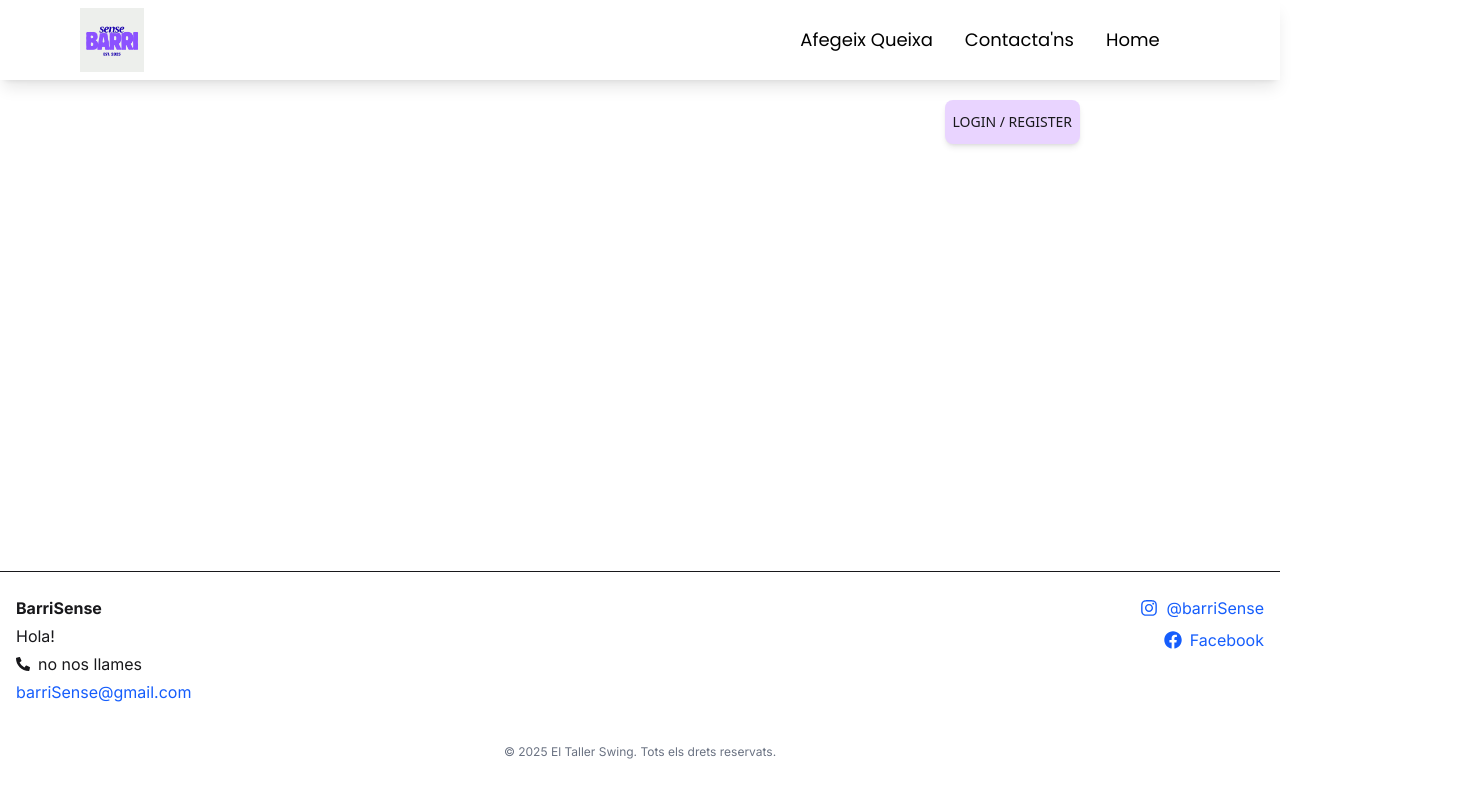
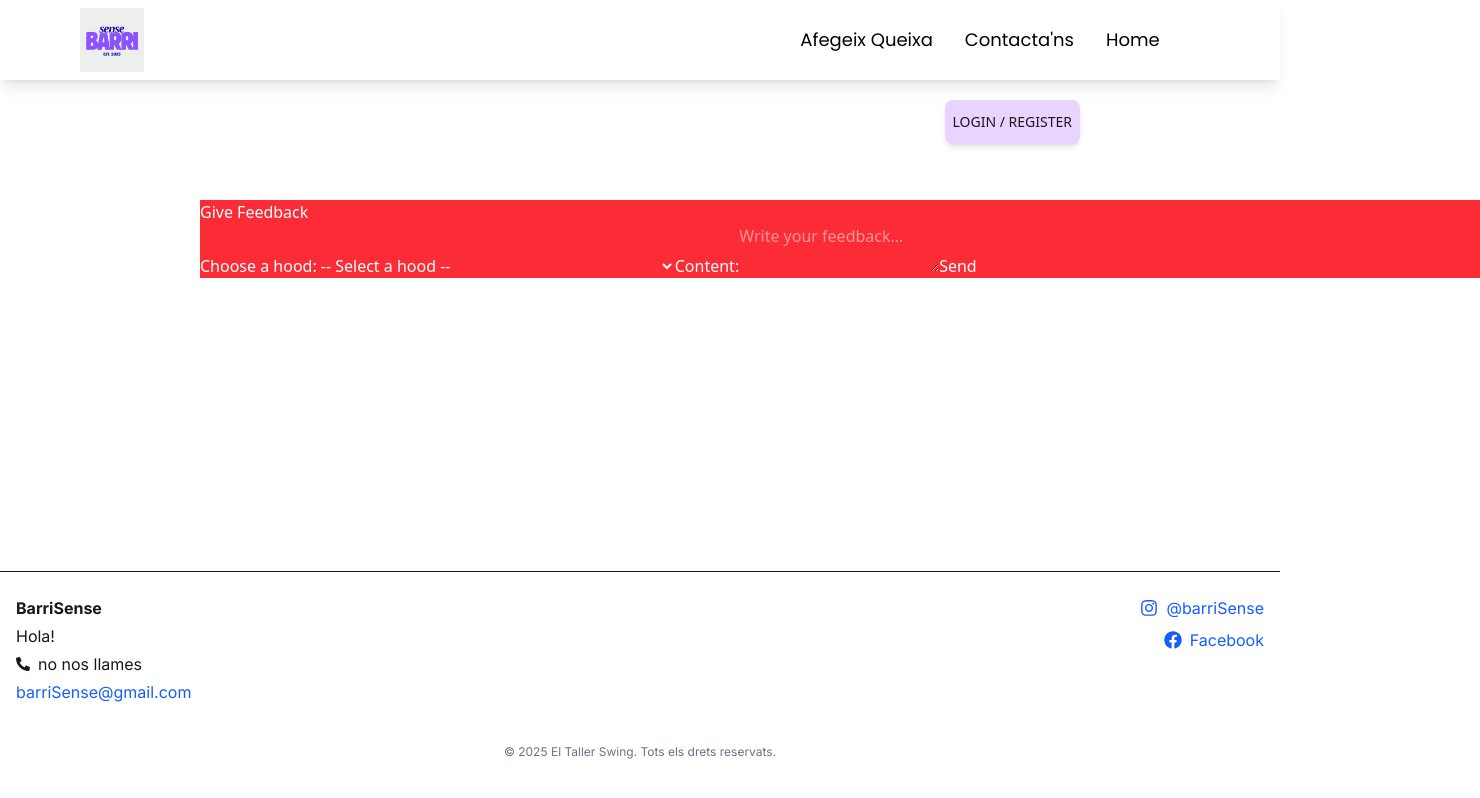
Before and after one commit to OhMyLaia/barriSense-frontend, a React (Vite) app: page /queixa in a window 1280 px wide. Shown: the whole page, 1480 px wide, since content can reach past the window. Built offline with nearby package versions, Linux system fonts and the light colour scheme; a web font is replaced by a local one.

Commit message:
fixed style, now feedbackform appears

```diff
--- a/src/App.jsx
+++ b/src/App.jsx
@@ -22,6 +22,7 @@ export default function App() {
           <ScrollToHash />
           <Routes>
             <Route path="/" element={<HomePage />} />
+            <Route path="/hola" element={<HomePage />} />
             <Route path="/queixa" element={<FeedbackPage />} />
           </Routes>
         </main>
--- a/src/components/FeedbackForm.jsx
+++ b/src/components/FeedbackForm.jsx
@@ -2,7 +2,7 @@ import { useState } from "react";
 import HoodSelect from "./HoodSelect";
 import hoods from '../services/hoods.json'
 
-export default function FeedbackForm({ userId, onSubmit }) {
+function FeedbackForm({ userId, onSubmit }) {
     const [selectedHood, setSelectedHood] = useState({ id: "", name: "" });
     const [content, setContent] = useState("");
 
@@ -39,3 +39,5 @@ export default function FeedbackForm({ userId, onSubmit }) {
         </div>
     );
 }
+
+export default FeedbackForm;
--- a/src/pages/FeedbackPage.jsx
+++ b/src/pages/FeedbackPage.jsx
@@ -1,6 +1,6 @@
 import React from 'react'
 import FeedbackForm from '../components/FeedbackForm';
-import { axiosCreate } from '../config/api-connection-service';
+import { axiosCreate } from '../config/axiosCrud'
 
 
 function FeedbackPage() {
@@ -22,13 +22,14 @@ function FeedbackPage() {
     };
 
     return (
-        <div className='bg-red-500'>
+        <div className='bg-red-500 w-full text-white m-50'>
+
             <FeedbackForm
                 userId={mockID}
                 onSubmit={submitForm}
             />
         </div>
-    )
+    );
 }
 
-export default FeedbackPage
+export default FeedbackPage;
--- /dev/null
+++ b/src/pages/HomePage copy.jsx
@@ -0,0 +1,11 @@
+import MapPage from "../components/MapPage";
+
+function HomePage() {
+  return (
+    <div>
+      <MapPage />
+    </div>
+  );
+}
+
+export default HomePage;
```
